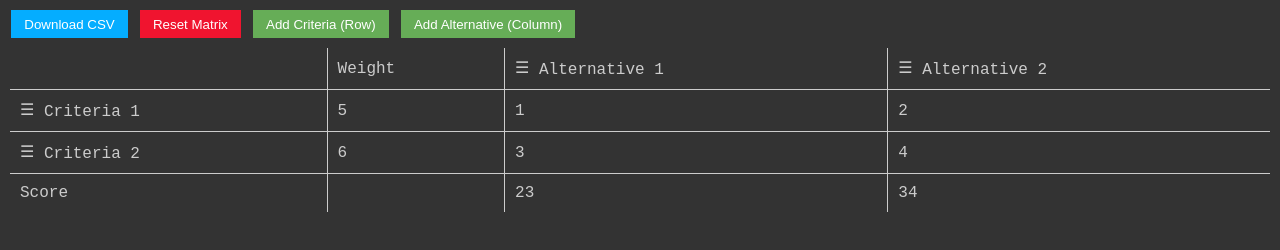
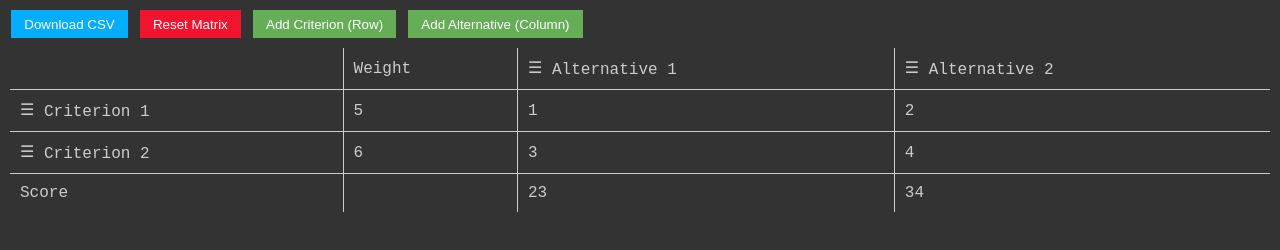
Before and after one commit to nikolockenvitz/decision-matrix, a plain HTML site: page index.html in a window 1280 px wide. Drawn offline with Linux system fonts and the light colour scheme.

Commit message:
fix grammar

```diff
--- a/index.html
+++ b/index.html
@@ -13,7 +13,7 @@
         <div id="buttons">
             <button class="btn-blue" onclick="downloadCSV()">Download CSV</button>
             <button class="btn-red" onclick="resetTable()">Reset Matrix</button>
-            <button class="btn-green" onclick="addRow()">Add Criteria (Row)</button>
+            <button class="btn-green" onclick="addRow()">Add Criterion (Row)</button>
             <button class="btn-green" onclick="addColumn()">Add Alternative (Column)</button>
             <button class="btn-red" id="btn-delete">Delete</button>
         </div>
--- a/main.js
+++ b/main.js
@@ -7,8 +7,8 @@ let hideElement = function (el) { el.style.display = "none"; };
 
 const defaultContent = [
     ["","Weight","Alternative 1","Alternative 2"],
-    ["Criteria 1", "5", "1", "2"],
-    ["Criteria 2", "6", "3", "4"],
+    ["Criterion 1", "5", "1", "2"],
+    ["Criterion 2", "6", "3", "4"],
     ["Score", "", "", ""]];
 
 const cellTemplate = '<td><p contenteditable="true">{content}</p></td>';
@@ -330,7 +330,7 @@ let addRow = function (rowIndex, content) {
         rowIndex = table.rows.length-1;
     }
     if (content === undefined) {
-        content = ["Criteria"];
+        content = ["Criterion"];
     }
 
     let newRow = table.insertRow(rowIndex);
```
Also changed, not shown: 1 other file.
